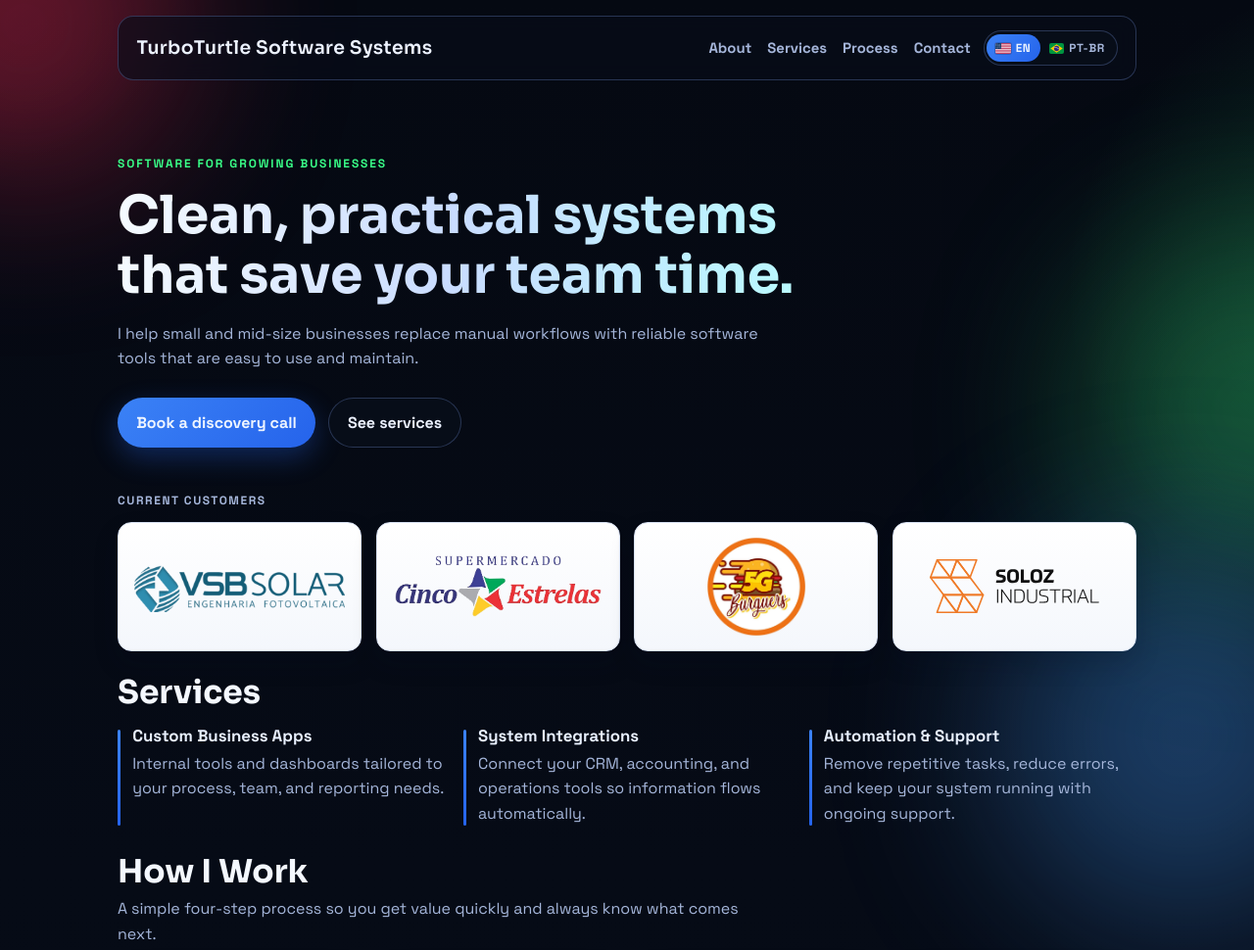
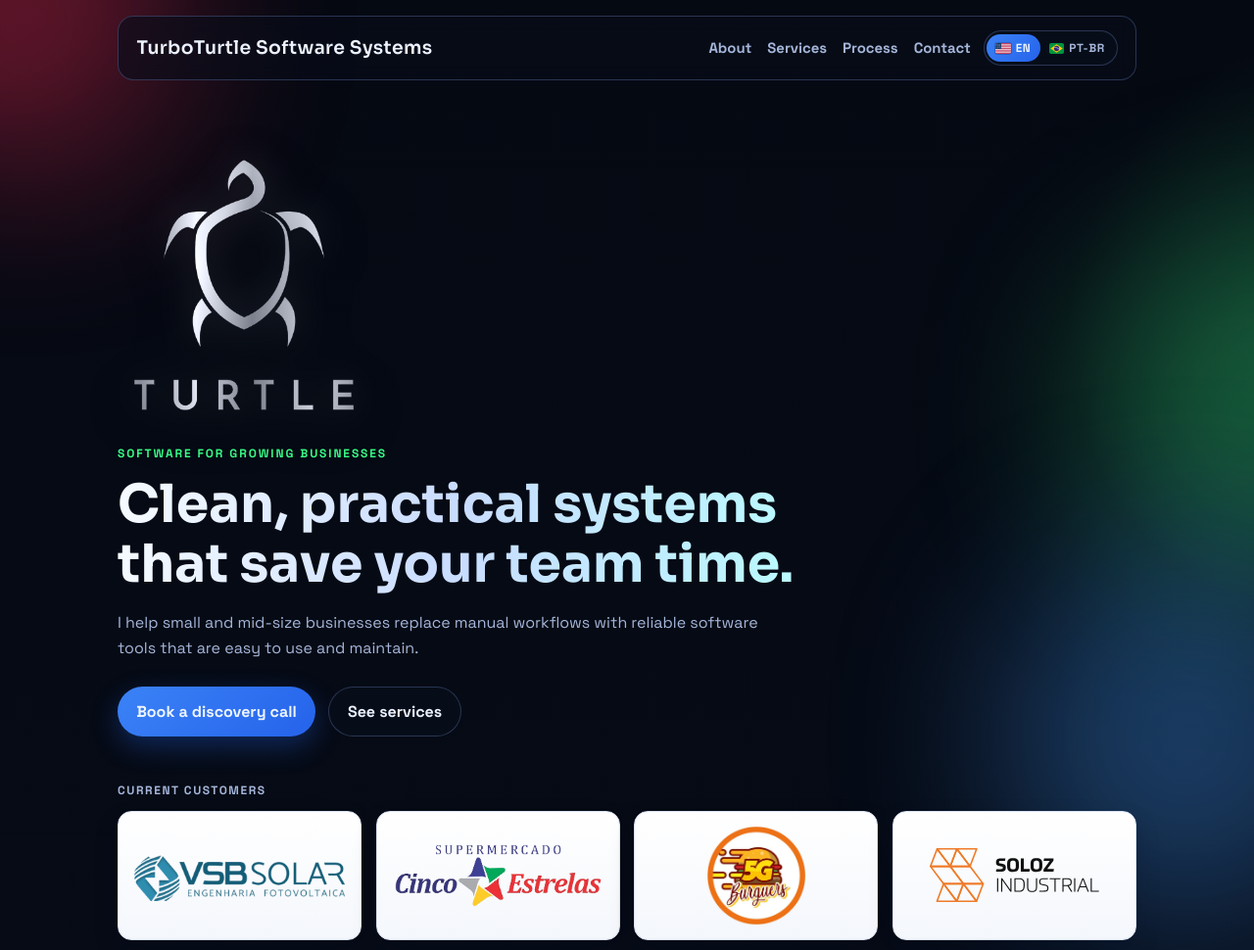
Before and after one commit to Togominaja/Nelson-Software-Systems, a website: page index.html in a window 1280 px wide. Shown: the top 970 px of the page at 98% size. Drawn offline with Linux system fonts and the light colour scheme; no server answers.

Commit message:
Add metallic TurboTurtle logo to hero sections

```diff
--- a/index.html
+++ b/index.html
@@ -79,6 +79,11 @@
 
     <main id="top">
       <section class="hero reveal">
+        <img
+          class="hero-logo"
+          src="assets/logos/turboturtle-metallic.png"
+          alt="TurboTurtle Software Systems logo"
+        />
         <p class="eyebrow">Software for growing businesses</p>
         <h1>Clean, practical systems that save your team time.</h1>
         <p class="intro">
--- a/styles.css
+++ b/styles.css
@@ -193,6 +193,16 @@
 .hero {
   max-width: 760px;
   padding: 2.45rem 0;
+}
+
+.hero-logo {
+  display: block;
+  width: clamp(170px, 27vw, 260px);
+  max-width: 100%;
+  height: auto;
+  margin: 0 0 1rem;
+  filter: drop-shadow(0 14px 28px rgba(0, 0, 0, 0.38))
+    drop-shadow(0 0 18px rgba(198, 205, 220, 0.16));
 }
 
 .eyebrow {
```
Also changed, not shown: about.html (+5 -0 lines), index-pt.html (+5 -0 lines), sobre.html (+5 -0 lines), assets/logos/turboturtle-metallic.png (added).
